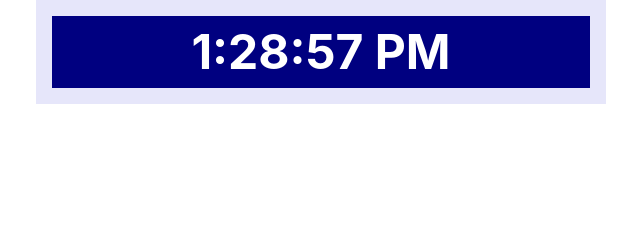
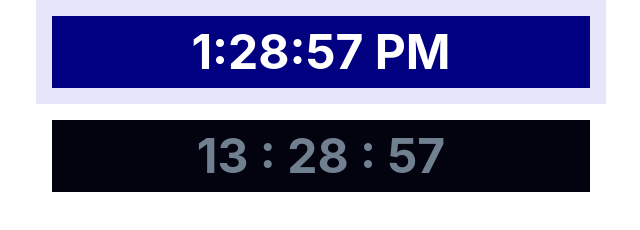
Before and after one commit to malc-u/Smaller-JS-for-beginners, a plain HTML site: page index.html in a window 1280 px wide. Shown: the whole page, without its empty margins (319-959 px from the left). Drawn offline with nearby package versions, Linux system fonts and the light colour scheme.

Commit message:
Added 24 hrs clock

```diff
--- a/assets/css/style.css
+++ b/assets/css/style.css
@@ -9,6 +9,12 @@ body {
     background-color: navy;
     color: white;
     text-align: center;
-    font: outline;
     font-weight: 700;
 }
+
+#clocktwo {
+    background-color: rgb(3, 3, 15);
+    color: slategray;
+    text-align: center;
+    font-weight: 700;
+}
--- a/assets/js/clock.js
+++ b/assets/js/clock.js
@@ -1,6 +1,8 @@
 const clockDisplay = document.getElementById("clock");
+const clockTwoDisplay = document.getElementById("clocktwo");
 let date;
 let timeNow;
+let timeTwoNow;
 
 let clock = setInterval(getTime, 1000);
 
@@ -9,3 +11,23 @@ function getTime(){
     timeNow = date.toLocaleTimeString();
     clockDisplay.innerHTML = timeNow;
 };
+
+
+function showTime(){
+    date = new Date();
+    let hours = date.getHours();
+    let minutes = date.getMinutes();
+    let seconds = date.getSeconds();
+
+    hours = (hours < 10 ) ? "0" + hours : hours;
+    minutes = (minutes < 10 ) ? "0" + minutes : minutes;
+    seconds = (seconds < 10 ) ? "0" + seconds : seconds;
+
+    timeTwoNow = hours + " : " + minutes + " : " + seconds;
+
+    clockTwoDisplay.innerHTML = timeTwoNow;
+
+    setInterval(showTime, 1000)
+}
+
+showTime();
--- a/index.html
+++ b/index.html
@@ -16,6 +16,9 @@
             <div class="col-sm-6 offset-sm-3 p-3" id="background">
                 <div id="clock"></div>
             </div>
+            <div class="col-sm-6 offset-sm-3 p-3">
+                <div id="clocktwo" onload="showTime()"></div>
+            </div>
         </div>
     </div>
 
```
